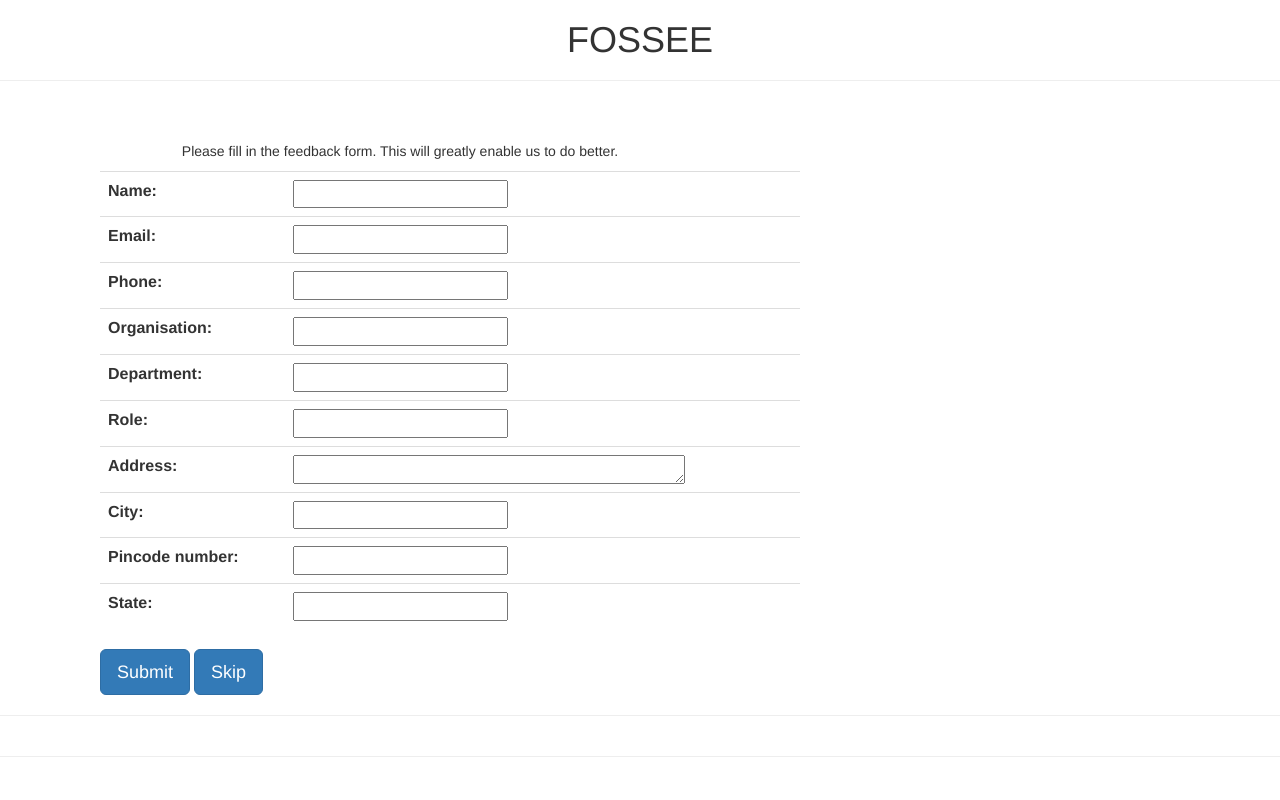
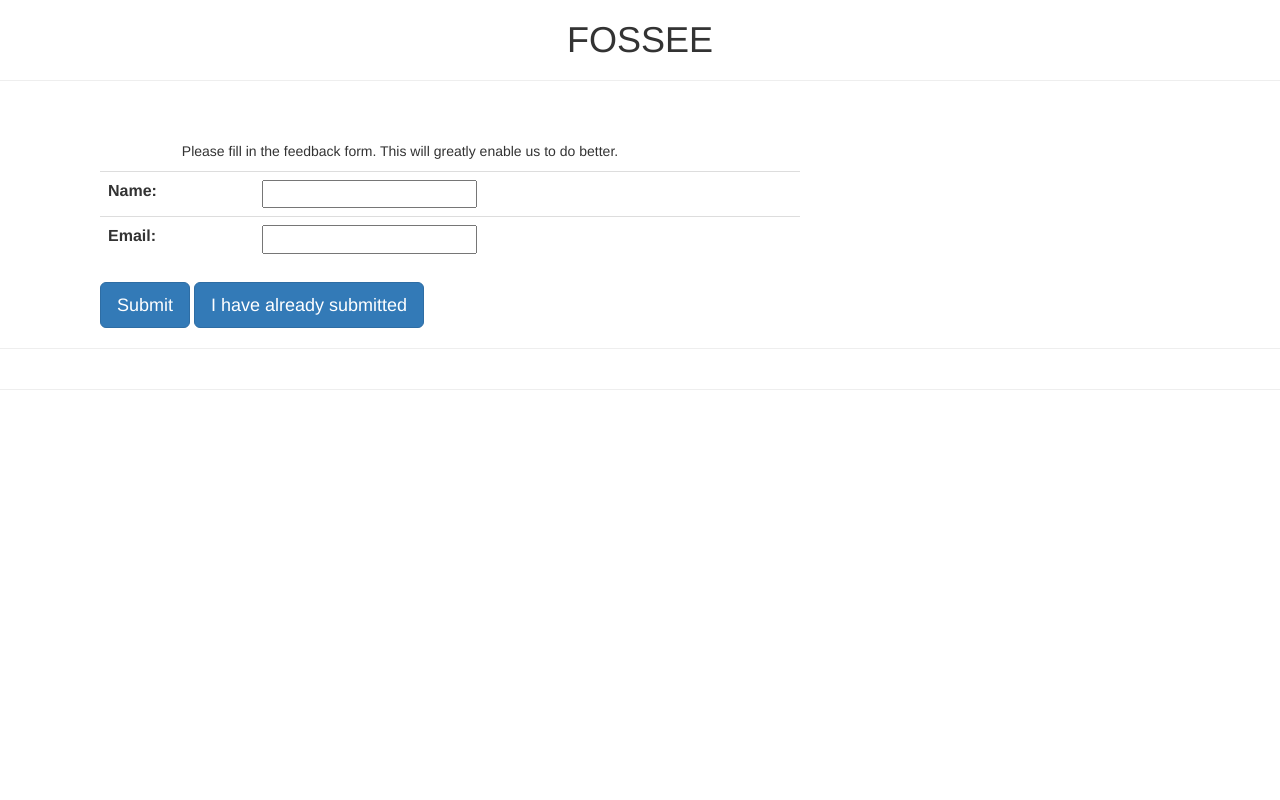
Before and after one commit to FOSSEE/certificate-generator, a Django app: page / in a window 1280 px wide. Run offline with Django 3.2, Linux system fonts and the light colour scheme; data that the repository does not hold is empty; some libraries are stand-ins or nearby versions.

Commit message:
commented fields

```diff
--- a/certificate/forms.py
+++ b/certificate/forms.py
@@ -4,15 +4,15 @@
 class FeedBackForm(forms.Form):
     name = forms.CharField(max_length=30)
     email = forms.EmailField()
-    phone = forms.CharField(max_length=15)
-    organisation = forms.CharField(max_length=30)
-    department = forms.CharField\
-                (max_length=64)
-    role = forms.CharField\
-        (max_length=64)
-    address = forms.CharField(max_length=256, widget=forms.Textarea(attrs={'rows':1}))
-    city = forms.CharField(max_length=30)
-    pincode_number = forms.CharField\
-                (max_length=30)
-    state = forms.CharField\
-                (max_length=128)
+    #phone = forms.CharField(max_length=15, required=False)
+    #organisation = forms.CharField(max_length=30)
+    #department = forms.CharField\
+    #            (max_length=64)
+    #role = forms.CharField\
+    #    (max_length=64)
+    #address = forms.CharField(max_length=256, widget=forms.Textarea(attrs={'rows':1}))
+    #city = forms.CharField(max_length=30)
+    #pincode_number = forms.CharField\
+    #            (max_length=30, required=False)
+    #state = forms.CharField\
+    #            (max_length=128)
--- a/certificate/templates/feedback.html
+++ b/certificate/templates/feedback.html
@@ -14,7 +14,7 @@
                     <textarea cols="80" class="form-control" id="{{ question.id }}" name="{{ question.id }}"></textarea><br>
                     {% endfor %}
               <span><button class="btn btn-lg btn-primary" type="submit">Submit</button></span>
-              <span><a href="{% url 'certificate:download' %}" class="btn btn-lg btn-primary" >Skip</a></span>
+              <span><a href="{% url 'certificate:download' %}" class="btn btn-lg btn-primary" >I have already submitted</a></span>
         </div>
      </form>
     <hr>
```
